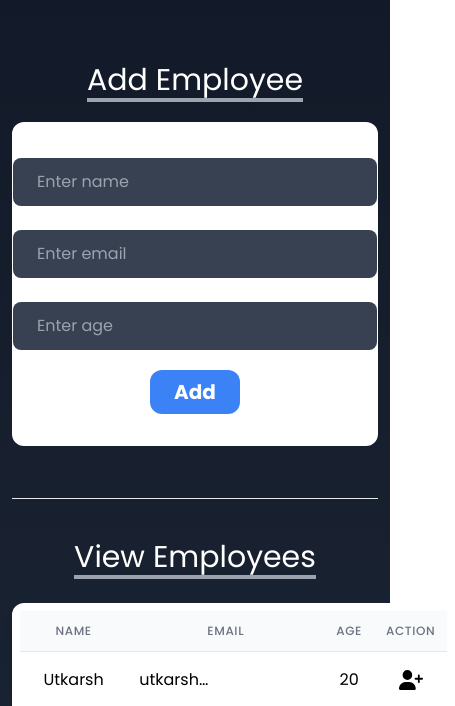
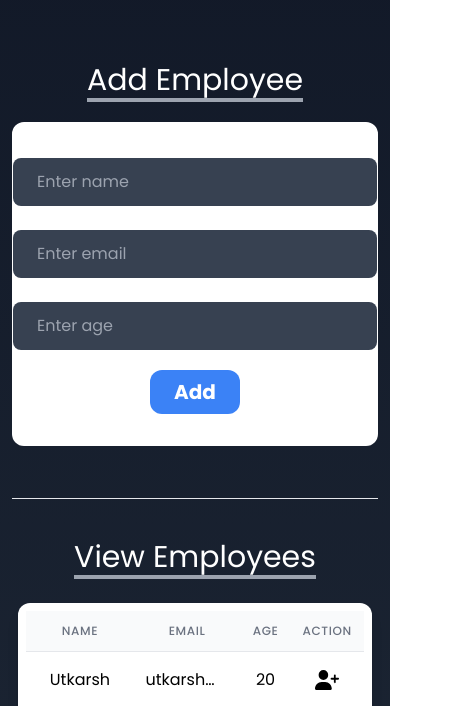
Before and after one commit to utkarsh2004git/Todo-theme-change, a website: page public/index.html in a window 390 px wide. Both pictures are taken after typing "Sample", "name@example.com", "5" into the empty fields and a click on the button "Add". Shown: the part 122-828 px from the top of the page, 455 px wide, since content can reach past the window. Drawn offline with Linux system fonts and the light colour scheme; files whose address does not match are found by name.

Commit message:
update view employees

```diff
--- a/public/index.html
+++ b/public/index.html
@@ -21,7 +21,7 @@
     <div class="whole-body w-full py-6  sm:px-10 px-3">
         <div class="nav  ">
             <nav
-                class="w-full bg-white  border-4 border-gray-900 px-10 py-4 rounded-3xl flex justify-around sm:justify-center sm:gap-28 items-center  ">
+                class="w-full bg-white  border-4 border-gray-900 px-10  py-4 rounded-3xl flex justify-around sm:justify-center sm:gap-28 items-center  ">
                 <div class=" ">
                     <img src="../images/account.svg" alt="act" class="w-14">
                 </div>
@@ -92,12 +92,12 @@
 
 
 
-    <div id="view" class=" sm:w-3/5 mx-auto mt-10  ">
+    <div id="view" class=" sm:w-3/5 sm:mx-auto mt-10  ">
         <div>
             <h2 class="text-white heading text-3xl border-b-4 border-gray-400 w-fit mx-auto my-6 ">View Employees</h2>
         </div>
         <div class="bgs  p-2 w-fit mx-auto sm:p-6 rounded-xl shadow-lg h-80 overflow-y-auto">
-            <table class="min-w-full divide-y divide-gray-200">
+            <table id="employeeTable" class="min-w-full divide-y divide-gray-200">
                 <thead class="bg-gray-50">
                     <tr class="text-center">
                         <th class="px-3 text-center sm:px-6 py-3 text-xs font-medium text-gray-500 uppercase tracking-wider">Name</th>
@@ -109,7 +109,7 @@
                 <tbody class="bg-white divide-y divide-gray-200 ">
                     <tr >
                         <td class="px-3 sm:px-6 text-center py-4 whitespace-nowrap overflow-hidden max-w-xs">
-                            <div class="text-ellipsis w-[5.2rem] sm:w-full">Utkarsh</div>
+                            <div class="">Utkarsh</div>
                         </td>
                         <td class="px-3 sm:px-6 text-center py-4 whitespace-nowrap overflow-hidden max-w-xs">
                             <div class="text-ellipsis w-[5.2rem] sm:w-full">utkarsh@example.com</div>
--- a/public/script.js
+++ b/public/script.js
@@ -33,33 +33,49 @@ employeeForm.addEventListener('submit', function (event) {
     employeeForm.reset();
 });
 
-
 function addEmployeeToTable(employee) {
     const tableRow = document.createElement('tr');
 
+    // Define the cells
     const nameCell = document.createElement('td');
     const emailCell = document.createElement('td');
     const ageCell = document.createElement('td');
     const actionCell = document.createElement('td');
 
-    // Add Tailwind classes to elements
-    tableRow.classList.add('border-b', 'text-gray-700',); // For table row
-    nameCell.classList.add('px-3', 'sm:px-6', 'py-4'); // For name cell
-    emailCell.classList.add('px-3', 'sm:px-6', 'py-4'); // For email cell
-    ageCell.classList.add('px-3', 'sm:px-6', 'py-4'); // For age cell
-    actionCell.classList.add('px-3', 'sm:px-6', 'py-4', 'hover:scale-125', 'duration-200'); // For action cell
+    // Add Tailwind classes to table row and cells
+    tableRow.classList.add('border-b', 'text-gray-700');
+    nameCell.classList.add('px-3', 'sm:px-6', 'py-4', 'whitespace-nowrap', 'overflow-hidden', 'max-w-xs');
+    emailCell.classList.add('px-3', 'sm:px-6', 'py-4', 'whitespace-nowrap', 'overflow-hidden', 'max-w-xs');
+    ageCell.classList.add('px-3', 'sm:px-6', 'py-4', 'whitespace-nowrap');
+    actionCell.classList.add('px-3', 'sm:px-6', 'py-4', 'whitespace-nowrap', 'text-center');
 
-    nameCell.textContent = employee.name;
-    emailCell.textContent = employee.email;
-    ageCell.textContent = employee.age;
+    // Create divs inside the cells with text-ellipsis and width classes
+    const nameDiv = document.createElement('div');
+    const emailDiv = document.createElement('div');
+    const ageDiv = document.createElement('div');
 
+    nameDiv.classList.add('text-ellipsis', 'w-[5.2rem]', 'sm:w-full');
+    emailDiv.classList.add('text-ellipsis', 'w-[5.2rem]', 'sm:w-full');
+    ageDiv.classList.add('text-center');
+
+    // Set the text content of the divs
+    nameDiv.textContent = employee.name;
+    emailDiv.textContent = employee.email;
+    ageDiv.textContent = employee.age;
+
+    // Append divs to cells
+    nameCell.appendChild(nameDiv);
+    emailCell.appendChild(emailDiv);
+    ageCell.appendChild(ageDiv);
+
+    // Create the delete button for the action cell
     const deleteButton = document.createElement('img');
     deleteButton.src = '../images/delete.svg';
     deleteButton.alt = 'Delete';
-    deleteButton.classList.add('w-6', 'mx-auto', 'cursor-pointer');
+    deleteButton.classList.add('w-6', 'mx-auto', 'cursor-pointer', 'hover:scale-125', 'duration-200');
 
+    // Add delete functionality
     deleteButton.addEventListener('click', function () {
-
         tableRow.classList.add('delete-animation');
         tableRow.addEventListener('animationend', function() {
             tableRow.remove();
@@ -70,13 +86,17 @@ function addEmployeeToTable(employee) {
 
     actionCell.appendChild(deleteButton);
 
+    // Append cells to the row
     tableRow.appendChild(nameCell);
     tableRow.appendChild(emailCell);
     tableRow.appendChild(ageCell);
     tableRow.appendChild(actionCell);
 
+    // Append the row to the table
+    const employeeTable = document.getElementById('employeeTable');
     employeeTable.appendChild(tableRow);
 }
+
 
 function saveEmployeesToLocalStorage(employee) {
     const employees = JSON.parse(localStorage.getItem('employees')) || [];
```
Also changed, not shown: public/style.css.
